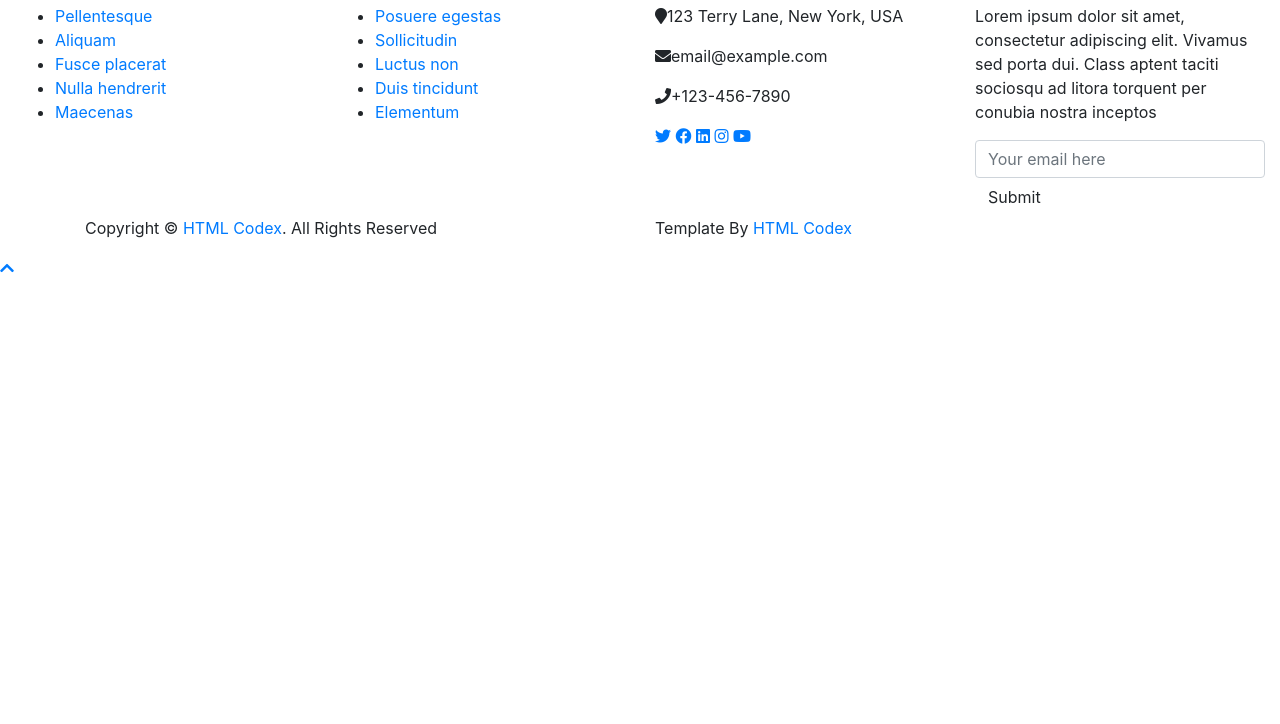
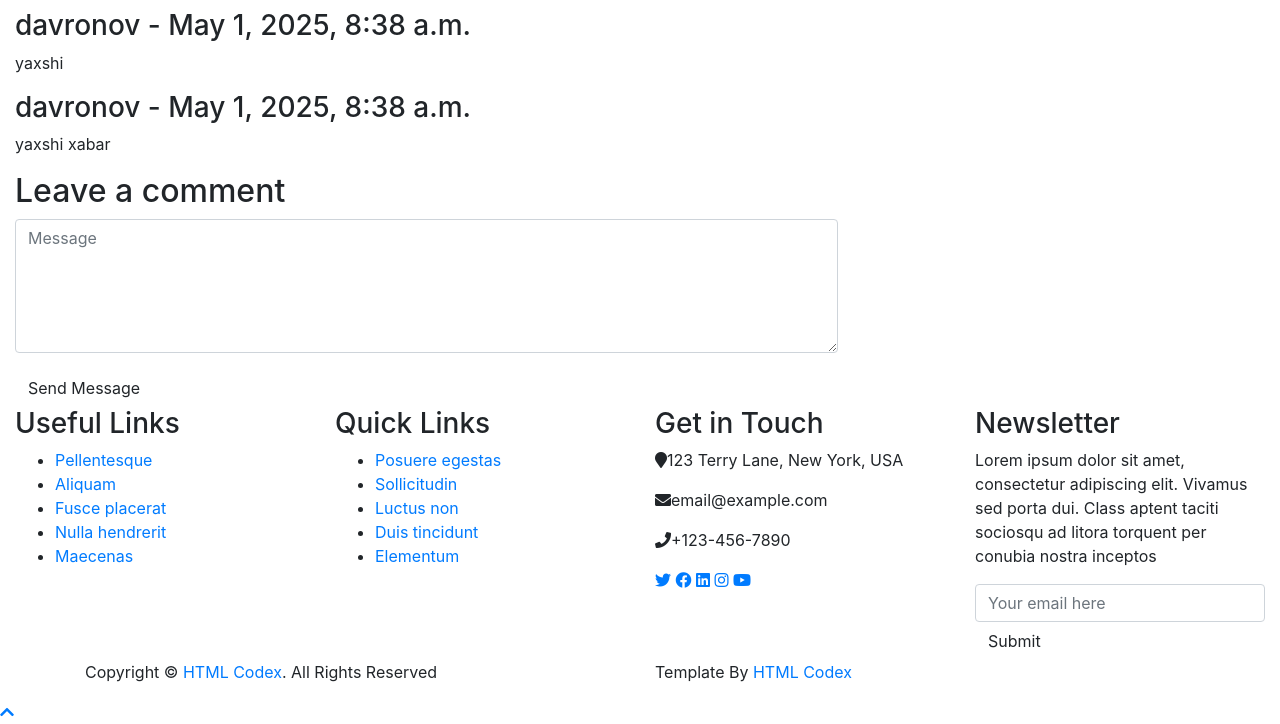
Before and after one commit to davronovuz/news_web, a Django app: a page that uses templates/base.html in a window 1280 px wide; the page is wider, and only the part inside the window is pictured. Shown: the part 1499-2223 px from the top of that part. Before the commit the page ends 1771 px from the top of that part, so only its background shows below. Run offline with Django 5.2, Linux system fonts and the light colour scheme; data comes from the database, SQL or seed files in the repository; both versions use the stored data as it was after the commit; some libraries are stand-ins or nearby versions.

Commit message:
comment qoshildi

```diff
--- a/news/admin.py
+++ b/news/admin.py
@@ -1,5 +1,5 @@
 from django.contrib import admin
-from .models import New,Category,Comment
+from .models import New,Contact,Comment
 
 
 @admin.register(New)
@@ -11,4 +11,5 @@ class NewsAdmin(admin.ModelAdmin):
 
 
 
-admin.site.register(Category)
+admin.site.register(Contact)
+admin.site.register(Comment)
--- a/news/models.py
+++ b/news/models.py
@@ -30,6 +30,7 @@ class New(models.Model):
     category=models.ForeignKey(Category,on_delete=models.CASCADE)
     slug=models.SlugField(max_length=200)
     body=models.TextField()
+    count=models.IntegerField(default=0)
     image=models.ImageField(upload_to="news/",null=True,blank=True)
     created_at=models.DateTimeField(auto_now_add=True)
     published_at=models.DateTimeField(auto_now=True)
@@ -62,3 +63,16 @@ class Comment(models.Model):
 
     class Meta:
         ordering=["-created"]
+
+
+
+class Contact(models.Model):
+    name=models.CharField(max_length=200,null=False,blank=False,verbose_name="Ism")
+    email=models.EmailField(max_length=200,null=False,blank=False,verbose_name="Email")
+    subject=models.CharField(max_length=200,null=False,blank=False,verbose_name="Mavzu")
+    message=models.TextField(null=False,blank=False,verbose_name="Xabar")
+    created_at=models.DateTimeField(auto_now_add=True)
+    updated_at=models.DateTimeField(auto_now=True)
+
+    def __str__(self):
+        return self.name
--- a/news/views.py
+++ b/news/views.py
@@ -1,5 +1,8 @@
-from django.shortcuts import render
-from .models import New,Category,Comment
+from django.shortcuts import render, redirect
+from .models import New, Category, Comment, Contact
+from .forms import CommentForm
+
+
 
 def home_page(request):
     latest_new=New.published.order_by('-id').first()
@@ -18,13 +21,36 @@ def home_page(request):
 
 
 def contact_page(request):
+    if request.method=="POST":
+        name=request.POST.get("name")
+        email=request.POST.get("email")
+        subject=request.POST.get("subject")
+        message=request.POST.get("message")
+        contact=Contact(name=name,email=email,subject=subject,message=message)
+        contact.save()
+        return redirect("kontakt")
     return render(request,"contact.html")
 
 
 def detail_page(request,slug):
     new=New.published.filter(slug=slug).first()
+    all_comments=Comment.objects.filter(new=new,status=True).order_by("-created")
+    new.count+=1
+    new.save()
+
+    if request.method=="POST":
+        if not request.user.is_authenticated:
+            return redirect("login")
+        else:
+            message=request.POST.get("message")
+            if message:
+                comment=Comment(user=request.user,comment=message,new=new)
+                comment.save()
+                return redirect("new_detail",slug=slug)
     context={
-        "new":new
+        "new":new,
+        "all_comments":all_comments
+
     }
     return render(request,"single-page.html",context)
 
--- a/templates/base.html
+++ b/templates/base.html
@@ -10,6 +10,8 @@
 
         <!-- Favicon -->
         <link href="img/favicon.ico" rel="icon">
+        <link rel="stylesheet" href="https://cdn.jsdelivr.net/npm/bootstrap-icons@1.10.5/font/bootstrap-icons.css">
+
 
         <!-- Google Fonts -->
         <link href="https://fonts.googleapis.com/css?family=Open+Sans:400,600,700&display=swap" rel="stylesheet">
--- a/templates/single-page.html
+++ b/templates/single-page.html
@@ -29,6 +29,7 @@
                         <div class="sn-content">
                             <a class="sn-title" href="">{{ new.title }}</a>
                             <a class="sn-date" href=""><i class="far fa-clock"></i>{{ new.published_at }}</a>
+                            <a class="sn-date" href=""><i class="bi bi-eye"></i>{{ new.count }}</a>
                             <p>
                                 {{ new.body }}
                             </p>
@@ -99,4 +100,49 @@
         </div>
         <!-- Single News End-->
 
+        <!--All comments Start-->
+        <div class="all-comments">
+            <div class="container-fluid">
+                <div class="row">
+                    <div class="col-md-8">
+                        <div class="comments-list">
+                            <h2>Barcha Fikrlar</h2>
+                            {% for comment in all_comments %}
+                            <div class="comment">
+                                <div class="comment-text">
+                                    <h3>{{ comment.user }} - {{ comment.created }}</h3>
+                                    <p>{{ comment.comment }}</p>
+                                </div>
+                            </div>
+                            {% endfor %}
+                        </div>
+                    </div>
+                </div>
+            </div>
+        </div>
+        <!--All comments End-->
+
+        <!--Comments Start-->
+        <div class="comments">
+            <div class="container-fluid">
+                <div class="row">
+                    <div class="col-md-8">
+                        <div class="comment-form">
+                            <h2>Leave a comment</h2>
+                            <form method="POST">
+                                {% csrf_token %}
+                                <div class="row">
+                                </div>
+                                <div class="form-group">
+                                    <textarea class="form-control" rows="5" placeholder="Message" name="message"></textarea>
+                                </div>
+                                <div><button class="btn" type="submit">Send Message</button></div>
+                            </form>
+                        </div>
+                    </div>
+                </div>
+            </div>
+        </div>
+        <!--Comments End-->
+
 {% endblock %}
```
Also changed, not shown: news/forms.py (added, +8 -0 lines), templates/contact.html (+6 -5 lines), db.sqlite3, news/migrations/0002_contact.py (added), news/migrations/0003_new_count.py (added).
